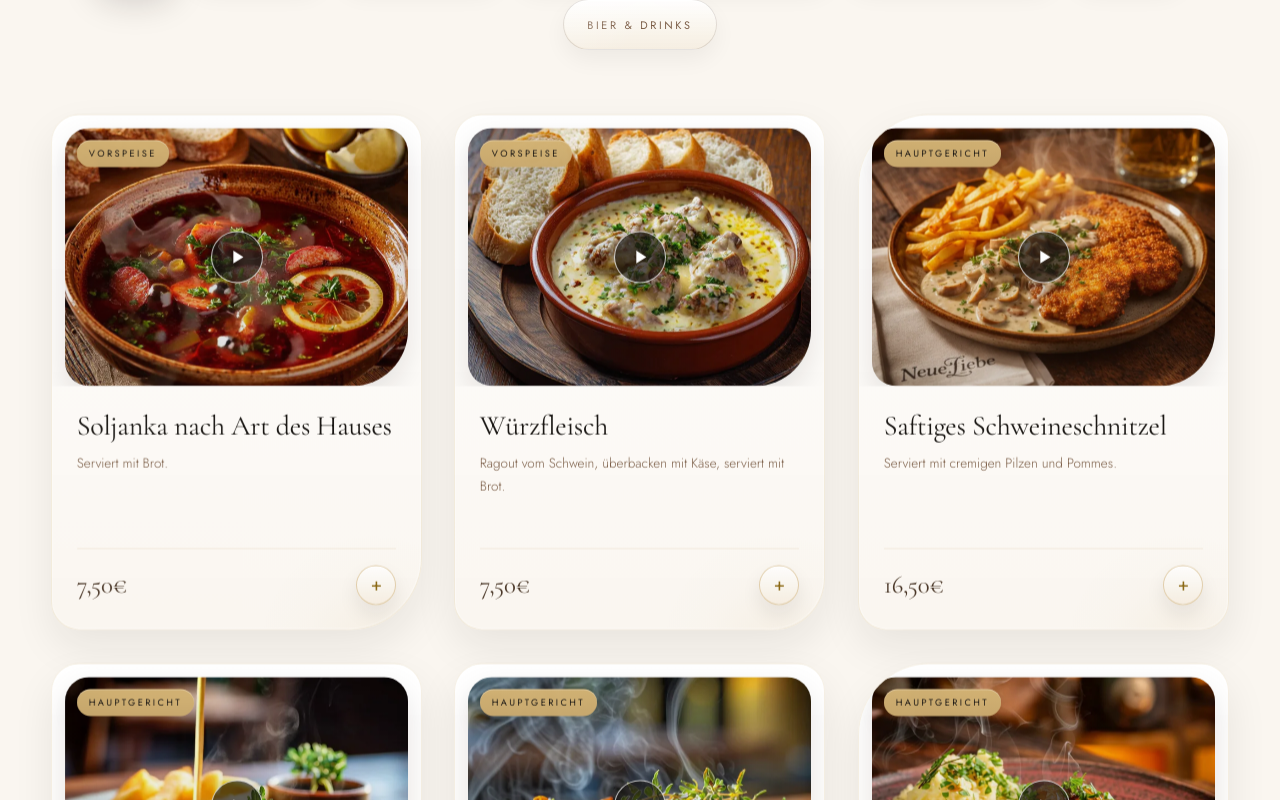
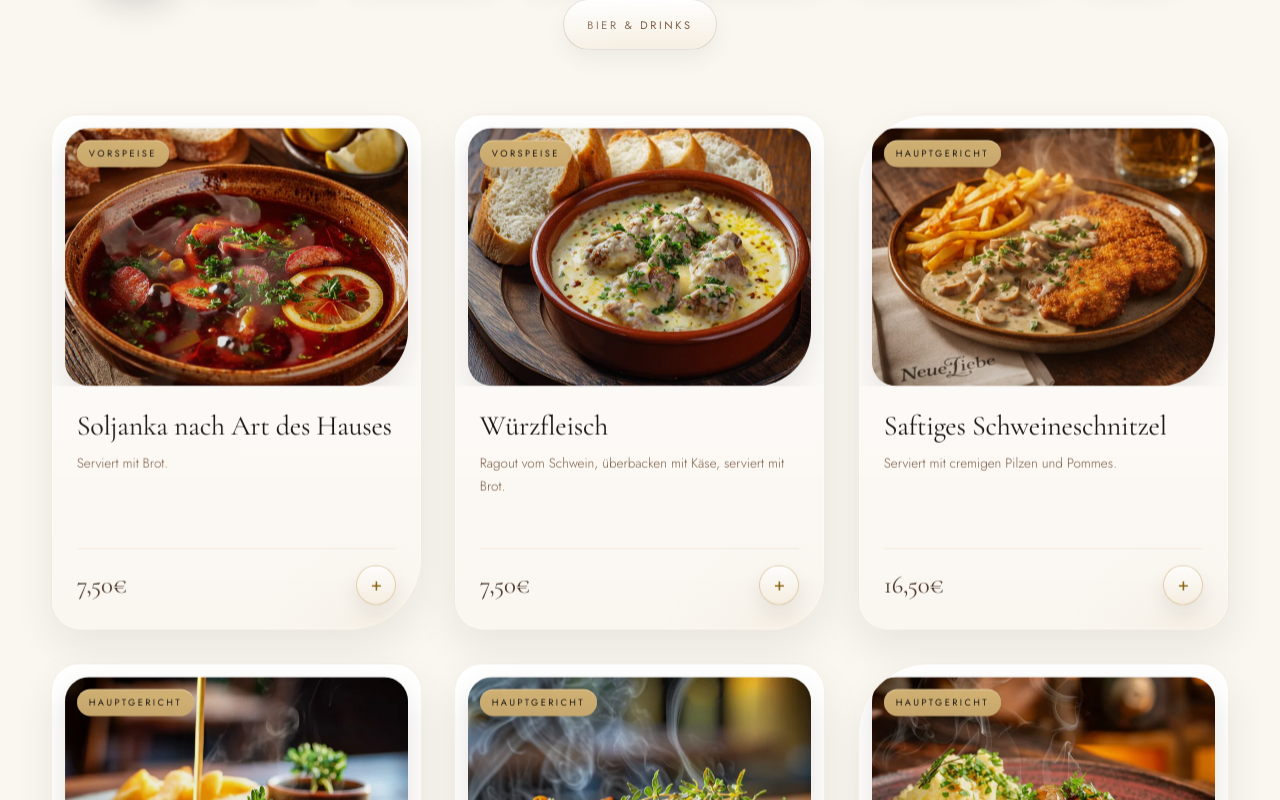
Before and after one commit to KonstantinM88/neue-liebe-v2, a Next.js app: page / in a window 1280 px wide. Shown: the part 3340-4140 px from the top of the page. Built offline with nearby package versions, Linux system fonts and the light colour scheme; no server answers.

Commit message:
menu play fix

```diff
--- a/app/globals.css
+++ b/app/globals.css
@@ -1734,43 +1734,13 @@ section { overflow: hidden; }
 .menu-video-toggle {
   position: absolute;
   inset: 0.8rem 0.8rem 0 0.8rem;
-  display: grid;
-  place-items: center;
   width: calc(100% - 1.6rem);
   border: 0;
   border-radius: 24px 24px 56px 24px;
   background: transparent;
   cursor: pointer;
   z-index: 2;
-}
-
-.menu-video-icon {
-  display: grid;
-  place-items: center;
-  width: 3.25rem;
-  height: 3.25rem;
-  border: 1px solid rgba(255,255,255,0.75);
-  border-radius: 50%;
-  color: #fff;
-  background: rgba(26,23,20,0.68);
-  font-size: 1.25rem;
-  line-height: 1;
-  box-shadow: 0 8px 26px rgba(26,23,20,0.22);
-  transition: transform 0.2s ease, opacity 0.2s ease;
-}
-
-.menu-video-toggle:hover .menu-video-icon,
-.menu-video-toggle:focus-visible .menu-video-icon {
-  transform: scale(1.1);
-}
-
-.menu-video-toggle.is-playing .menu-video-icon {
-  opacity: 0.3;
-}
-
-.menu-video-toggle.is-playing:hover .menu-video-icon,
-.menu-video-toggle.is-playing:focus-visible .menu-video-icon {
-  opacity: 1;
+  -webkit-tap-highlight-color: transparent;
 }
 
 .menu-video-toggle:focus-visible {
@@ -3426,6 +3396,11 @@ section { overflow: hidden; }
     border-radius: 18px 18px 42px 18px;
     inset: 0.65rem 0.65rem 0 0.65rem;
   }
+  .menu-video-toggle {
+    inset: 0.65rem 0.65rem 0 0.65rem;
+    width: calc(100% - 1.3rem);
+    border-radius: 18px 18px 42px 18px;
+  }
   .menu-tag {
     top: 1.2rem;
     left: 1.2rem;
@@ -3504,11 +3479,6 @@ section { overflow: hidden; }
   .nav-logo {
     font-size: 1.2rem;
     letter-spacing: 0.09em;
-  }
-  .menu-video-toggle {
-    inset: 0.65rem 0.65rem 0 0.65rem;
-    width: calc(100% - 1.3rem);
-    border-radius: 18px 18px 42px 18px;
   }
   .nav-logo span {
     display: none;
--- a/components/sections/MenuSection.tsx
+++ b/components/sections/MenuSection.tsx
@@ -74,18 +74,12 @@ function MenuDishMedia({ dish, playLabel, stopLabel, alt, tag, activeVideoId, se
       )}
       {dish.video && (
         <button
-          className={`menu-video-toggle${isPlaying ? ' is-playing' : ''}`}
+          className="menu-video-toggle"
           type="button"
           aria-label={isPlaying ? stopLabel : playLabel}
           aria-pressed={isPlaying}
           onClick={() => setActiveVideoId((current) => current === dish.id ? null : dish.id)}
-        >
-          <span className="menu-video-icon" aria-hidden="true">
-            <svg viewBox="0 0 24 24" width="22" height="22" fill="currentColor" focusable="false">
-              {isPlaying ? <path d="M6 5h4v14H6zm8 0h4v14h-4z" /> : <path d="M8 5v14l11-7z" />}
-            </svg>
-          </span>
-        </button>
+        />
       )}
       <div className="menu-tag">{tag}</div>
     </div>
```
Also changed, not shown: 1 other file (tests, documents, lock files or other folders).
